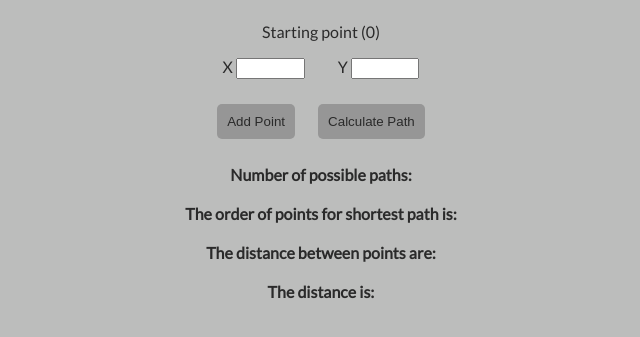
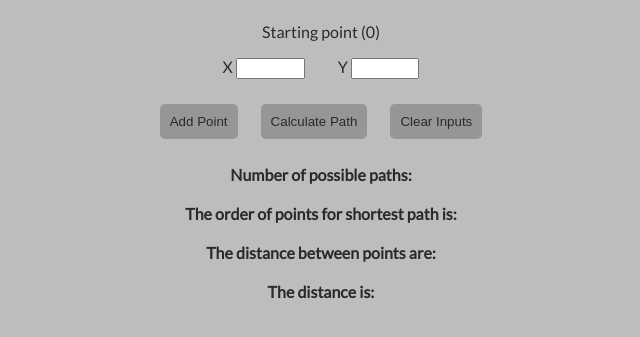
Before and after one commit to icelandico/traveling-salesman, a website: page index.html in a window 1280 px wide. Shown: the part 107-444 px from the top of the page, without its empty margins (319-959 px from the left). Drawn offline with Linux system fonts and the light colour scheme.

Commit message:
Added clear button

```diff
--- a/index.html
+++ b/index.html
@@ -34,6 +34,7 @@
         <div class="content buttons">
           <button class="action-button" type="button" id="add-point">Add Point</button>
           <button class="action-button" type="submit" id="calculate">Calculate Path</button>
+          <button class="action-button" type="button" id="clear">Clear Inputs</button>
         </div>
       </div>
       <div class="result-container">
```
